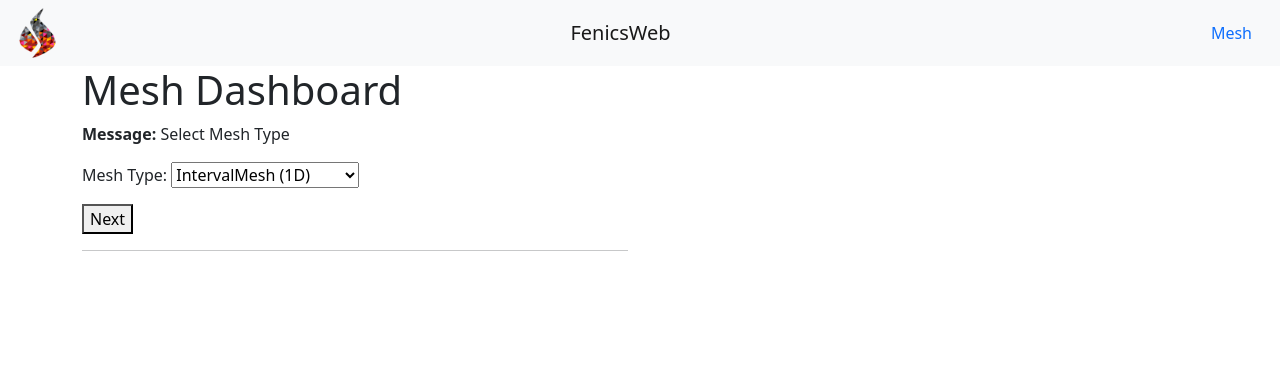
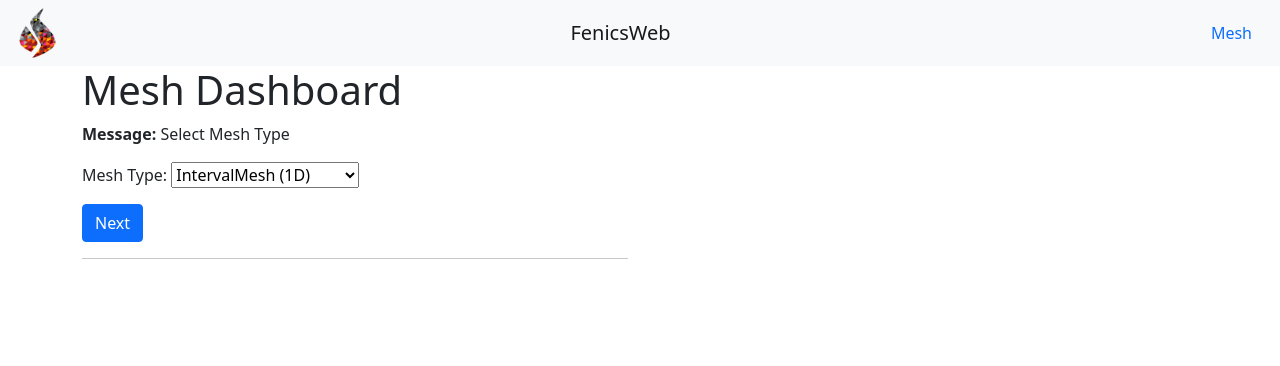
Before and after one commit to harishragul/FenicsWeb, a Django app: page /mesh/ in a window 1280 px wide. Shown: the top 366 px of the page. Run offline with Django 4.2, Linux system fonts and the light colour scheme; parts of the project's set-up code (start-up, migrations or seed data) failed here and were passed over.

Commit message:
mesh app update

```diff
--- a/mesh/mesh.py
+++ b/mesh/mesh.py
@@ -143,7 +143,6 @@ def generate_mesh_plot(mesh):
 
 import plotly.graph_objects as go
 import json, plotly
-
 import plotly.utils
 import json
 
--- a/mesh/templates/mesh.html
+++ b/mesh/templates/mesh.html
@@ -57,7 +57,7 @@
                     <form method="post" enctype="multipart/form-data">
                         {% csrf_token %}
                         {{ form.as_p }}
-                        <button type="submit">Next</button>
+                        <button class="btn btn-primary" type="submit">Next</button>
                     </form>
                 {% endif %}
 
--- a/mesh/views.py
+++ b/mesh/views.py
@@ -10,7 +10,6 @@ def generate_mesh_view(request):
             mesh = generate_mesh(mesh_type, request)
             mesh_data = dict(request.POST)
             del mesh_data['csrfmiddlewaretoken']
-            print(mesh_data)
             mesh_plot = generate_mesh_plot(mesh)
             interactive_mesh_plot = generate_interactive_mesh_plot(mesh)
             context = {
--- a/requirements.txt
+++ b/requirements.txt
@@ -71,7 +71,6 @@ petsc4py==3.19.6
 pexpect==4.9.0
 pillow==10.2.0
 pkgconfig==1.5.5
-plotly==5.24.1
 ply==3.11
 prompt-toolkit==3.0.43
 ptyprocess==0.7.0
@@ -108,7 +107,6 @@ sqlparse==0.4.4
 stack-data==0.6.3
 sympy==1.12
 systemd-python==235
-tenacity==9.0.0
 traitlets==5.5.0
 Twisted==24.3.0
 types-aiofiles==23.2
```
Also changed, not shown: db.sqlite3, static/temp_plot.png.
